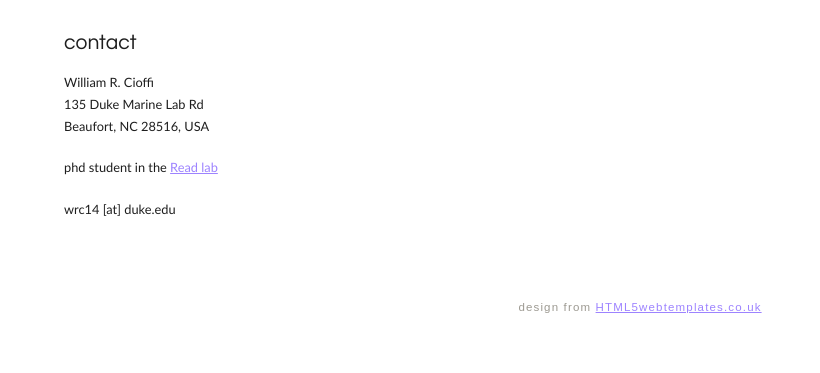
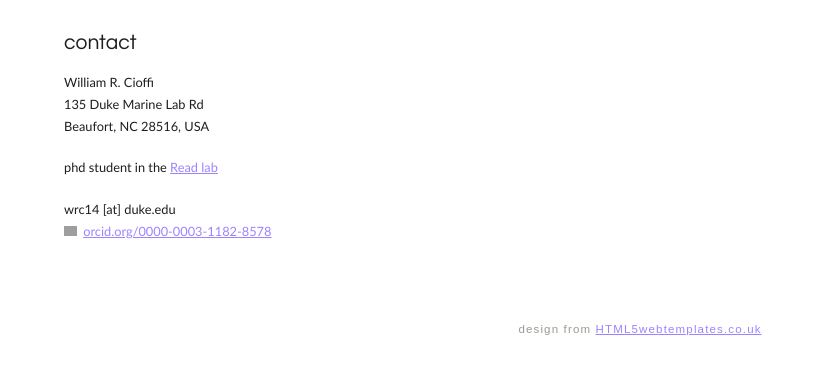
Before and after one commit to williamcioffi/keras, a plain HTML site: page contact.html in a window 1280 px wide. Shown: the part 173-546 px from the top of the page, without its empty margins (0-820 px from the left). Drawn offline with Linux system fonts and the light colour scheme; grey boxes are pictures that could not be loaded.

Commit message:
added orcid

```diff
--- a/contact.html
+++ b/contact.html
@@ -38,7 +38,8 @@
 
         <p>phd student in the <a href = "http://sites.nicholas.duke.edu/read/">Read lab</a></p>
 
-        <p>wrc14 [at] duke.edu</p>
+        <p>wrc14 [at] duke.edu<br>
+        <a href="https://orcid.org/0000-0003-1182-8578" target="orcid.widget" rel="noopener noreferrer" style="vertical-align:top;"><img src="https://orcid.org/sites/default/files/images/orcid_16x16.png" style="width:1em;margin-right:.5em;" alt="ORCID iD icon">orcid.org/0000-0003-1182-8578</a></p>
     </div>
     <div id="footer">
       <p>design from <a href="http://www.html5webtemplates.co.uk">HTML5webtemplates.co.uk</a></p>
```
